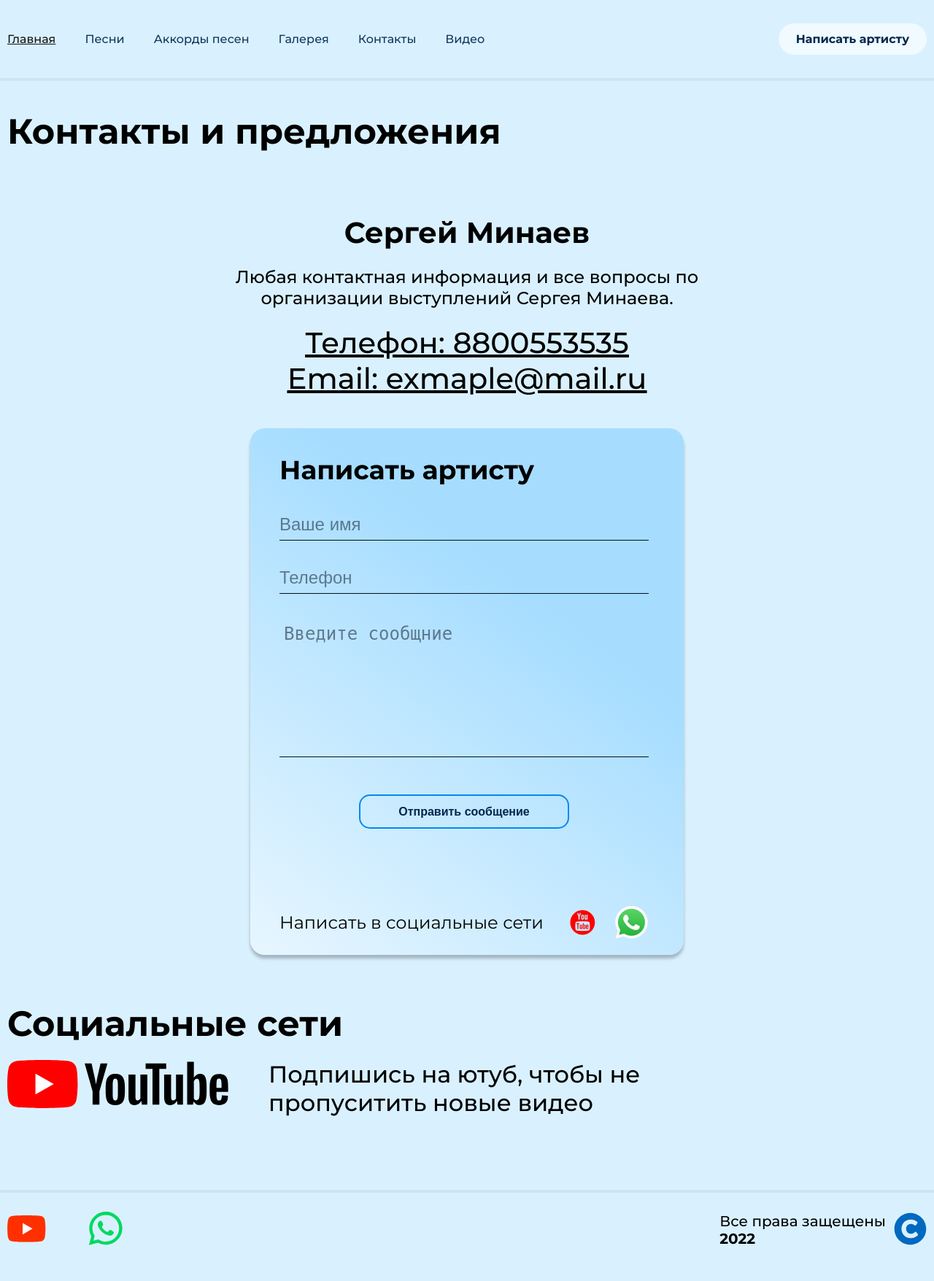
After one commit to windcrack/musick-site, a PHP site: page /contacts.php in a window 1280 px wide. The commit adds this page. Shown: the whole page at 73% size. Run offline with PHP 8.4, Linux system fonts and the light colour scheme.

Commit message:
finish desctop dev

```diff
--- /dev/null
+++ b/contacts.php
@@ -0,0 +1,55 @@
+<?php include_once 'parts/header.php' ?>
+
+<main class="container">
+    <section class="contact">
+        <h1 class="section-title">Контакты и предложения</h1>
+        <div class="contact-text">
+            <h2 class="contact-text__title">Сергей Минаев</h2>
+            <div class="contact-text__subtitle">Любая контактная информация и все вопросы по организации выступлений Сергея Минаева.</div>
+        </div>
+        <div class="contact-how">
+             <a href="tel:8800553535" class="contact-how__phone">
+             Телефон: 8800553535
+            </a>
+            <a href="#form" class="contact-how__email">Email: exmaple@mail.ru</a>
+        </div>
+
+        <div class="contact-form">
+            <form action="" class="form" id="form">
+                <div class="form-title">Написать артисту</div>
+                <div class="form-body">
+                    <div class="form-block">
+                        <input class="form-block__input" type="text" name="" id="" placeholder="Ваше имя">
+                    </div>
+                    <div class="form-block">
+                        <input class="form-block__input" type="text" name="" id="" placeholder="Телефон">
+                    </div>
+                    <div class="form-block">
+                        <textarea class="form-block__input form-block__input_area" type="text" name="" id="" placeholder="Введите сообщние"></textarea>
+                    </div>
+                </div>
+                <button type="submit" class="btn btn__form">Отправить сообщение</button>
+            </form>
+            <div class="contact-form__social">
+                <div class="contact-form__social-text">Написать в социальные сети</div>
+                <ul class="contact-form__social-list">
+                    <li class="contact-form__social-item">
+                        <a href="http://youtube.com" target="_blank" rel="noopener noreferrer">
+                            <img src="img/youtube-form.png" alt="">
+                        </a>
+                    </li>
+                    <li class="contact-form__social-item">
+                        <a href="https://wa.me/88005553525" target="_blank" rel="noopener noreferrer">
+                            <img src="img/whatsapp-form.png" alt="">
+                        </a>
+                    </li>
+                </ul>
+            </div>
+        </div>
+    </section>
+
+
+
+
+
+<?php include_once 'parts/footer.php' ?>
--- a/index.php
+++ b/index.php
@@ -13,7 +13,7 @@
                     <h1>Цена вопроса не важна, когда чистый разум не скован границами!</h1>
                 </div>
                 <div class="hero-info__btn">
-                    <a href="#" class="btn btn__hero">Перейти к песням</a>
+                    <a href="songs.php" class="btn btn__hero">Перейти к песням</a>
                 </div>
             </div>
         </section>
--- a/parts/footer.php
+++ b/parts/footer.php
@@ -80,7 +80,7 @@
                 <path d="M17.8009 16.6151L17.8009 24.0904C17.8009 25.6214 19.4647 26.5822 20.7926 25.8167L24.0342 23.9498L27.2759 22.0751C28.6038 21.3096 28.6038 19.3959 27.2759 18.6304L24.0342 16.7557L20.7926 14.8888C19.4647 14.1233 17.8009 15.0763 17.8009 16.6151Z" fill="#0C203C"/>
             </symbol>
             <symbol viewBox="0 0 42 42" id="pause">
-            <path d="M15.75 28H19.25V14H15.75V28ZM22.75 28H26.25V14H22.75V28ZM21 38.5C18.5792 38.5 16.3042 38.0403 14.175 37.121C12.0458 36.2028 10.1938 34.9563 8.61875 33.3813C7.04375 31.8063 5.79717 29.9542 4.879 27.825C3.95967 25.6958 3.5 23.4208 3.5 21C3.5 18.5792 3.95967 16.3042 4.879 14.175C5.79717 12.0458 7.04375 10.1938 8.61875 8.61875C10.1938 7.04375 12.0458 5.79658 14.175 4.87725C16.3042 3.95908 18.5792 3.5 21 3.5C23.4208 3.5 25.6958 3.95908 27.825 4.87725C29.9542 5.79658 31.8063 7.04375 33.3813 8.61875C34.9563 10.1938 36.2028 12.0458 37.121 14.175C38.0403 16.3042 38.5 18.5792 38.5 21C38.5 23.4208 38.0403 25.6958 37.121 27.825C36.2028 29.9542 34.9563 31.8063 33.3813 33.3813C31.8063 34.9563 29.9542 36.2028 27.825 37.121C25.6958 38.0403 23.4208 38.5 21 38.5Z" fill="#0089F2"/>
+                <path d="M15.75 28H19.25V14H15.75V28ZM22.75 28H26.25V14H22.75V28ZM21 38.5C18.5792 38.5 16.3042 38.0403 14.175 37.121C12.0458 36.2028 10.1938 34.9563 8.61875 33.3813C7.04375 31.8063 5.79717 29.9542 4.879 27.825C3.95967 25.6958 3.5 23.4208 3.5 21C3.5 18.5792 3.95967 16.3042 4.879 14.175C5.79717 12.0458 7.04375 10.1938 8.61875 8.61875C10.1938 7.04375 12.0458 5.79658 14.175 4.87725C16.3042 3.95908 18.5792 3.5 21 3.5C23.4208 3.5 25.6958 3.95908 27.825 4.87725C29.9542 5.79658 31.8063 7.04375 33.3813 8.61875C34.9563 10.1938 36.2028 12.0458 37.121 14.175C38.0403 16.3042 38.5 18.5792 38.5 21C38.5 23.4208 38.0403 25.6958 37.121 27.825C36.2028 29.9542 34.9563 31.8063 33.3813 33.3813C31.8063 34.9563 29.9542 36.2028 27.825 37.121C25.6958 38.0403 23.4208 38.5 21 38.5Z" fill="#0089F2"/>
             </symbol>
             <clipPath id="clip0_63_2242">
                 <rect width="45" height="45" fill="white"/>
--- a/parts/header.php
+++ b/parts/header.php
@@ -25,7 +25,7 @@
         <div class="container header-block">
             <nav class="container nav-list">
                 <div class="nav-block">
-                    <a href="index.php" class="nav-block__link">Главная</a>
+                    <a href="index.php" class="nav-block__link nav-block__link_active">Главная</a>
                 </div>
                 <div class="nav-block">
                     <a href="songs.php" class="nav-block__link">Песни</a>
@@ -37,14 +37,14 @@
                     <a href="galery.php" class="nav-block__link">Галерея</a>
                 </div>
                 <div class="nav-block">
-                    <a href="#" class="nav-block__link">Контакты</a>
+                    <a href="contacts.php" class="nav-block__link">Контакты</a>
                 </div>
                 <div class="nav-block">
                     <a href="https://www.youtube.com/" class="nav-block__link">Видео</a>
                 </div>
             </nav>
             <div class="header-btn">
-                <a href="#" class="btn btn__header" type="button">Написать артисту</a>
+                <a href="contacts.php#form" class="btn btn__header" type="button">Написать артисту</a>
             </div>
         </div>
     </header>
--- a/sass/_button.sass
+++ b/sass/_button.sass
@@ -87,3 +87,11 @@
         margin: 0 auto
         padding: 0 91px
         margin-top: 20px
+
+    &__form
+        border: 2px solid $blue
+        border-radius: 15px
+        background: $no-bg
+        padding: 0 52px
+
+        margin: 0 auto 106px
--- /dev/null
+++ b/sass/_contacts.sass
@@ -0,0 +1,99 @@
+.contact
+    display: grid
+    margin: 0 0 65px
+
+    .section-title
+        margin: 0 0 84px
+
+    &-text
+        text-align: center
+        max-width: 640px
+        margin: 0 auto 22px
+        &__title
+            font-weight: 700
+            font-size: 40px
+            line-height: 49px
+            margin: 0 0 22px
+        &__subtitle
+            font-weight: 500
+            font-size: 24px
+            line-height: 29px
+
+    &-how
+        font-weight: 500
+        font-size: 40px
+        line-height: 49px
+        text-align: center
+        text-decoration-line: underline
+        display: grid
+        margin: 0 auto 44px
+
+        a
+            color: inherit
+            font-size: inherit
+
+    &-form
+        max-width: 594px
+        padding: 35px 48px 22px 40px
+        background: linear-gradient(36.96deg, rgba(255, 255, 255, 0.35) 0.78%, #A6DDFF 66.77%)
+        box-shadow: 0px 5px 4px rgba(0, 0, 0, 0.25)
+        border-radius: 20px
+        margin: 0 auto
+
+        &__social
+            display: flex
+            gap: 29px
+            align-items: center
+
+            &-text
+                font-weight: 200
+                font-size: 24px
+                line-height: 29px
+            &-list
+                display: flex
+                list-style: none
+                gap: 24px
+
+                img
+                    width: 45px
+                    height: 45px
+
+
+.form
+    display: grid
+
+    &-title
+        font-weight: 700
+        font-size: 36px
+        line-height: 44px
+        margin: 0 0 31px
+
+    &-body
+
+        width: 100%
+        display: flex
+        flex-flow: column
+        margin: 0 0 18px
+
+    &-block
+        margin: 0 0 29px
+        width: 506px
+        //width: 100%
+
+        &__input
+
+            font-weight: 400
+            font-size: 24px
+            line-height: 29px
+            border: none
+            background: $no-bg
+            border-bottom: 1px solid $black
+            padding: 7px 0
+            width: 100%
+
+            &_area
+                resize: none
+                min-height: 195px
+                padding: 12px 6px
+            &::placeholder
+                color: rgba(3, 14, 34, 0.5)
--- a/sass/_galary.sass
+++ b/sass/_galary.sass
@@ -16,9 +16,9 @@
             display: grid
             align-items: start
             z-index: 2
-            border-radius: 10px
             text-decoration: none
             color: inherit
+
 
             &::before
                 content: ""
@@ -28,6 +28,7 @@
                 display: block
                 position: absolute
                 inset: 0
+                border-radius: 10px
 
         &__img
             position: absolute
--- a/sass/_header.sass
+++ b/sass/_header.sass
@@ -19,3 +19,16 @@
 .nav-block
     &__link
         text-decoration: $none
+        font-weight: 500
+        font-size: 16px
+        line-height: 120%
+        color: rgba(0, 38, 77, 0.92)
+        transition: $anim500
+
+        &_active
+            text-decoration-line: underline
+            color: rgba(0, 0, 0, 0.92)
+
+        &:not(&_active):hover
+            text-decoration-line: underline
+            color: rgba(0, 0, 0, 0.92)
--- a/sass/_hero.sass
+++ b/sass/_hero.sass
@@ -55,6 +55,7 @@
     &__body
         max-width: 213px
         min-height: 234px
+        text-decoration: none
 
 .news-card
     background: linear-gradient(179.89deg, rgba(0, 0, 0, 0) 0.1%, rgba(15, 18, 19, 0.85) 80.67%)
--- a/sass/_options.sass
+++ b/sass/_options.sass
@@ -11,3 +11,4 @@
 $Montserrat: 'Montserrat', sans-serif
 
 $none: none
+$no-bg: transparent
--- a/sass/index.sass
+++ b/sass/index.sass
@@ -4,6 +4,9 @@
     margin: 0
     padding: 0
     box-sizing: border-box
+    font-style: normal
+    scroll-behavior: smooth
+    font-feature-settings: 'pnum' on, 'lnum' on
 
     &::before, &::after
         box-sizing: border-box
@@ -25,7 +28,20 @@
 .hide
     display: none !important
 
-@import header, button, hero, footer, sounds, accords, galary
+.typo
+    color: $black
+    p
+        font-weight: 400
+        font-size: 14px
+        line-height: 25px
+        margin: 0 0 2rem
+    img
+        border-radius: 5px
+        object-fit: cover
+        height: 334px
+        width: 100%
+
+@import header, button, hero, footer, sounds, accords, galary, contacts, news-template
 
 
 .section-title
--- a/style/index.css
+++ b/style/index.css
@@ -2,6 +2,9 @@
   margin: 0;
   padding: 0;
   box-sizing: border-box;
+  font-style: normal;
+  scroll-behavior: smooth;
+  font-feature-settings: "pnum" on, "lnum" on;
 }
 *::before, *::after {
   box-sizing: border-box;
@@ -28,6 +31,23 @@
   display: none !important;
 }
 
+.typo {
+  color: #030E22;
+}
+.typo p {
+  font-weight: 400;
+  font-size: 14px;
+  line-height: 25px;
+  margin: 0 0 2rem;
+}
+.typo img {
+  border-radius: 5px;
+  -o-object-fit: cover;
+     object-fit: cover;
+  height: 334px;
+  width: 100%;
+}
+
 header {
   border-bottom: 4px solid rgba(0, 38, 77, 0.06);
   margin: 0 0 40px;
@@ -52,6 +72,21 @@
 
 .nav-block__link {
   text-decoration: none;
+  font-weight: 500;
+  font-size: 16px;
+  line-height: 120%;
+  color: rgba(0, 38, 77, 0.92);
+  transition: all 0.5s ease-in-out;
+}
+.nav-block__link_active {
+  -webkit-text-decoration-line: underline;
+          text-decoration-line: underline;
+  color: rgba(0, 0, 0, 0.92);
+}
+.nav-block__link:not(.nav-block__link_active):hover {
+  -webkit-text-decoration-line: underline;
+          text-decoration-line: underline;
+  color: rgba(0, 0, 0, 0.92);
 }
 
 .btn {
@@ -158,6 +193,13 @@
   padding: 0 91px;
   margin-top: 20px;
 }
+.btn__form {
+  border: 2px solid #0089F2;
+  border-radius: 15px;
+  background: transparent;
+  padding: 0 52px;
+  margin: 0 auto 106px;
+}
 
 .hero {
   display: grid;
@@ -217,6 +259,7 @@
 .last-news__body {
   max-width: 213px;
   min-height: 234px;
+  text-decoration: none;
 }
 
 .news-card {
@@ -465,7 +508,6 @@
   display: grid;
   align-items: start;
   z-index: 2;
-  border-radius: 10px;
   text-decoration: none;
   color: inherit;
 }
@@ -477,6 +519,7 @@
   display: block;
   position: absolute;
   inset: 0;
+  border-radius: 10px;
 }
 .galery-new__img {
   position: absolute;
@@ -553,6 +596,186 @@
   gap: 20px;
 }
 
+.contact {
+  display: grid;
+  margin: 0 0 65px;
+}
+.contact .section-title {
+  margin: 0 0 84px;
+}
+.contact-text {
+  text-align: center;
+  max-width: 640px;
+  margin: 0 auto 22px;
+}
+.contact-text__title {
+  font-weight: 700;
+  font-size: 40px;
+  line-height: 49px;
+  margin: 0 0 22px;
+}
+.contact-text__subtitle {
+  font-weight: 500;
+  font-size: 24px;
+  line-height: 29px;
+}
+.contact-how {
+  font-weight: 500;
+  font-size: 40px;
+  line-height: 49px;
+  text-align: center;
+  -webkit-text-decoration-line: underline;
+          text-decoration-line: underline;
+  display: grid;
+  margin: 0 auto 44px;
+}
+.contact-how a {
+  color: inherit;
+  font-size: inherit;
+}
+.contact-form {
+  max-width: 594px;
+  padding: 35px 48px 22px 40px;
+  background: linear-gradient(36.96deg, rgba(255, 255, 255, 0.35) 0.78%, #A6DDFF 66.77%);
+  box-shadow: 0px 5px 4px rgba(0, 0, 0, 0.25);
+  border-radius: 20px;
+  margin: 0 auto;
+}
+.contact-form__social {
+  display: flex;
+  gap: 29px;
+  align-items: center;
+}
+.contact-form__social-text {
+  font-weight: 200;
+  font-size: 24px;
+  line-height: 29px;
+}
+.contact-form__social-list {
+  display: flex;
+  list-style: none;
+  gap: 24px;
+}
+.contact-form__social-list img {
+  width: 45px;
+  height: 45px;
+}
+
+.form {
+  display: grid;
+}
+.form-title {
+  font-weight: 700;
+  font-size: 36px;
+  line-height: 44px;
+  margin: 0 0 31px;
+}
+.form-body {
+  width: 100%;
+  display: flex;
+  flex-flow: column;
+  margin: 0 0 18px;
+}
+.form-block {
+  margin: 0 0 29px;
+  width: 506px;
+}
+.form-block__input {
+  font-weight: 400;
+  font-size: 24px;
+  line-height: 29px;
+  border: none;
+  background: transparent;
+  border-bottom: 1px solid #030E22;
+  padding: 7px 0;
+  width: 100%;
+}
+.form-block__input_area {
+  resize: none;
+  min-height: 195px;
+  padding: 12px 6px;
+}
+.form-block__input::-moz-placeholder {
+  color: rgba(3, 14, 34, 0.5);
+}
+.form-block__input:-ms-input-placeholder {
+  color: rgba(3, 14, 34, 0.5);
+}
+.form-block__input::placeholder {
+  color: rgba(3, 14, 34, 0.5);
+}
+
+.news-template__header {
+  padding: 312px 0 192px;
+  background-size: cover;
+  background-repeat: no-repeat;
+  height: 600px;
+  position: relative;
+  margin: 0 0 40px;
+}
+.news-template__header::after {
+  content: "";
+  background: rgba(0, 0, 0, 0.3);
+  position: absolute;
+  width: 100%;
+  height: 100%;
+  inset: 0;
+  z-index: 1;
+}
+.news-template__header img {
+  position: relative;
+  z-index: 2;
+}
+.news-template__header-text {
+  font-weight: 700;
+  font-size: 36px;
+  line-height: 44px;
+  color: #fff;
+  max-width: 477px;
+  margin-left: 261px;
+  z-index: 2;
+  position: relative;
+}
+
+.article {
+  display: grid;
+  grid-template-columns: 200px 1fr;
+  -moz-column-gap: 23px;
+       column-gap: 23px;
+  margin: 0 0 80px;
+}
+.article-data {
+  font-weight: 700;
+  font-size: 12px;
+  line-height: 25px;
+  grid-row: 1/span 3;
+  color: #030E22;
+  display: flex;
+  justify-content: space-between;
+}
+.article-data__when {
+  position: relative;
+}
+.article-data__line {
+  height: 1px;
+  background: #030E22;
+  width: 42px;
+  margin-top: 12px;
+}
+.article-text {
+  margin: 0 0 40px;
+}
+.article-img {
+  display: grid;
+  grid-template-columns: repeat(2, minmax(530px, 1fr));
+  gap: 20px;
+  margin: 0 0 22px;
+}
+.article-video iframe {
+  width: 100%;
+  min-height: 440px;
+}
+
 .section-title {
   font-weight: 700;
   font-size: 48px;
```
Also changed, not shown: galery.php (+5 -5 lines), news-template.php (added, +35 -0 lines), sass/_news-template.sass (added, +72 -0 lines), img/news/img1.png (added), img/news/img2.png (added), img/whatsapp-form.png (added), img/youtube-form.png (added).
